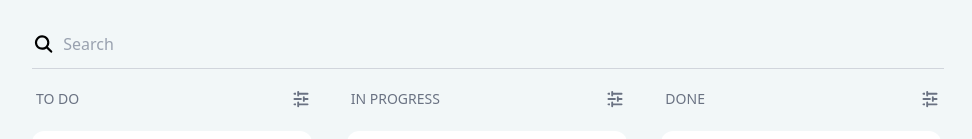
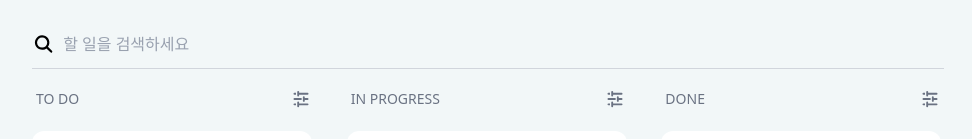
Before and after one commit to jxxxxe/amuse-todo, a React (Vite) app: page / in a window 1280 px wide. Shown: the top 139 px of the page, without its empty margins (152-1124 px from the left). Built offline with nearby package versions, Linux system fonts and the light colour scheme.

Commit message:
Feat: 검색 기능 추가

```diff
--- a/src/App.tsx
+++ b/src/App.tsx
@@ -1,4 +1,4 @@
-import { useEffect } from "react";
+import { useEffect, useState } from "react";
 
 import { initialColumns } from "./dummyDatas";
 import SearchBar from "./components/SearchBar";
@@ -7,20 +7,22 @@ import useTaskStore from "./stores/useTaskStore";
 
 function App() {
   const { taskColumnList, setTaskColumnList } = useTaskStore();
+  const [searchWord, setSearchWord] = useState("");
+  const onSearch = (word: string) => setSearchWord(word);
+
   useEffect(() => {
     setTaskColumnList(initialColumns);
   }, [setTaskColumnList]);
 
   return (
     <main className="flex my-0 p-5 items-center  flex-col bg-[#f2f7f8] h-full w-full">
-      <SearchBar />
+      <SearchBar onSearch={onSearch} />
       <div className="flex gap-8 w-full justify-center max-w-[57rem]">
         {taskColumnList?.map((column) => (
           <StateColumn
             key={column.state}
-            columnId={column.id}
-            stateTitle={column.state}
-            initialCardList={column.taskList}
+            columnInfo={column}
+            searchWord={searchWord}
           />
         ))}
       </div>
--- a/src/components/SearchBar.tsx
+++ b/src/components/SearchBar.tsx
@@ -1,22 +1,26 @@
 import { MagnifyingGlassIcon } from "@heroicons/react/16/solid";
-import { FormEvent } from "react";
+import { ChangeEvent } from "react";
 
-const SearchBar = () => {
-  const onSubmit = (e: FormEvent<HTMLFormElement>) => {
-    e.preventDefault();
+interface SearchBarProps {
+  onSearch: (word: string) => void;
+}
+
+const SearchBar = ({ onSearch }: SearchBarProps) => {
+  const onChange = (e: ChangeEvent<HTMLInputElement>) => {
+    const searchWord = e.target.value;
+
+    onSearch(searchWord);
   };
 
   return (
-    <form
-      className="flex w-full max-w-[57rem] border-b border-b-gray-300 py-3 gap-2"
-      onSubmit={onSubmit}
-    >
+    <div className="flex w-full max-w-[57rem] border-b border-b-gray-300 py-3 gap-2">
       <MagnifyingGlassIcon className="size-6 " />
       <input
-        placeholder="Search"
+        onChange={onChange}
+        placeholder="할 일을 검색하세요"
         className="placeholder:text-gray-400 outline-none w-full"
       />
-    </form>
+    </div>
   );
 };
 
--- a/src/components/TaskColumn/index.tsx
+++ b/src/components/TaskColumn/index.tsx
@@ -1,25 +1,19 @@
-import { useState } from "react";
-import { ITask, TaskStateType } from "../../types/task";
+import { useEffect, useState } from "react";
 import TaskAddButton from "./TaskAddButton";
 import TaskCard from "./TaskCard";
 import TaskSortButton from "./TaskSortButton";
 import TaskCardEditor from "../TaskCardEditor";
 import useClickAway from "../../hooks/useClickAway";
+import { IColumn } from "../../types/task";
 
 interface ColumnProps {
-  columnId: number;
-  stateTitle: TaskStateType;
-  initialCardList: ITask[];
+  columnInfo: IColumn;
+  searchWord: string;
 }
 
-const StateColumn = ({
-  columnId,
-  stateTitle,
-  initialCardList,
-}: ColumnProps) => {
-  const [cardList, setCardList] = useState(initialCardList);
+const StateColumn = ({ columnInfo, searchWord }: ColumnProps) => {
+  const [searchedTaskList, setSearchedTaskList] = useState(columnInfo.taskList);
   const [isCardEditing, setIsCardEditing] = useState(false);
-
   const onTaskAddButtonClick = () => {
     setIsCardEditing(true);
   };
@@ -28,17 +22,24 @@ const StateColumn = ({
     setIsCardEditing(false);
   };
 
+  useEffect(() => {
+    const newList = columnInfo.taskList.filter((task) =>
+      task.title.toLowerCase().includes(searchWord)
+    );
+    setSearchedTaskList(newList);
+  }, [columnInfo.taskList, searchWord]);
+
   const editorRef = useClickAway<HTMLDivElement>(onEditorClickAway);
 
   return (
     <div className="flex flex-col gap-5 mt-5 w-full">
       <div className="flex justify-between text-gray-500 px-1">
-        <span className="text-sm">{stateTitle}</span>
-        <TaskSortButton columnId={columnId} />
+        <span className="text-sm">{columnInfo.state}</span>
+        <TaskSortButton columnId={columnInfo.id} />
       </div>
       <div className="flex flex-col gap-5">
-        {cardList.map((card, index) => (
-          <TaskCard key={`card-${stateTitle}-${index}`} taskInfo={card} />
+        {searchedTaskList.map((card, index) => (
+          <TaskCard key={`card-${columnInfo.state}-${index}`} taskInfo={card} />
         ))}
         {isCardEditing && <TaskCardEditor ref={editorRef} />}
       </div>
```
